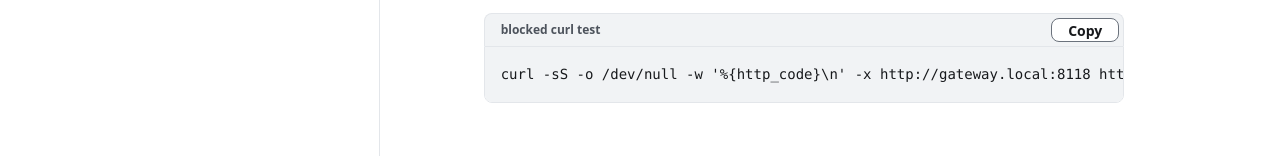
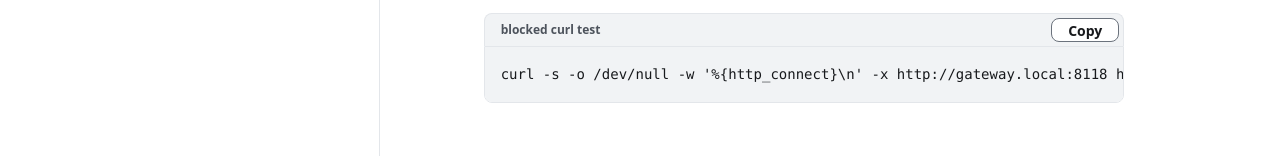
Before and after one commit to joaaomanooel/veil, a plain HTML site: page site/docs/gateway.html in a window 1280 px wide. Shown: the part 2103-2259 px from the top of the page. Drawn offline with Linux system fonts and the light colour scheme.

Commit message:
docs: show the CONNECT status for the blocked curl check (#9)

```diff
--- a/site/docs/gateway.html
+++ b/site/docs/gateway.html
@@ -122,7 +122,7 @@
 </div>
 <p>Any other domain should print <code>403</code>:</p>
 <div class="code">
-<pre data-copy="blocked curl test" tabindex="0"><code>curl -sS -o /dev/null -w '%{http_code}\n' -x http://gateway.local:8118 https://example.com/</code></pre>
+<pre data-copy="blocked curl test" tabindex="0"><code>curl -s -o /dev/null -w '%{http_connect}\n' -x http://gateway.local:8118 https://example.com/</code></pre>
 </div>
 </li>
 </ol>
```
Also changed, not shown: 1 other file.
